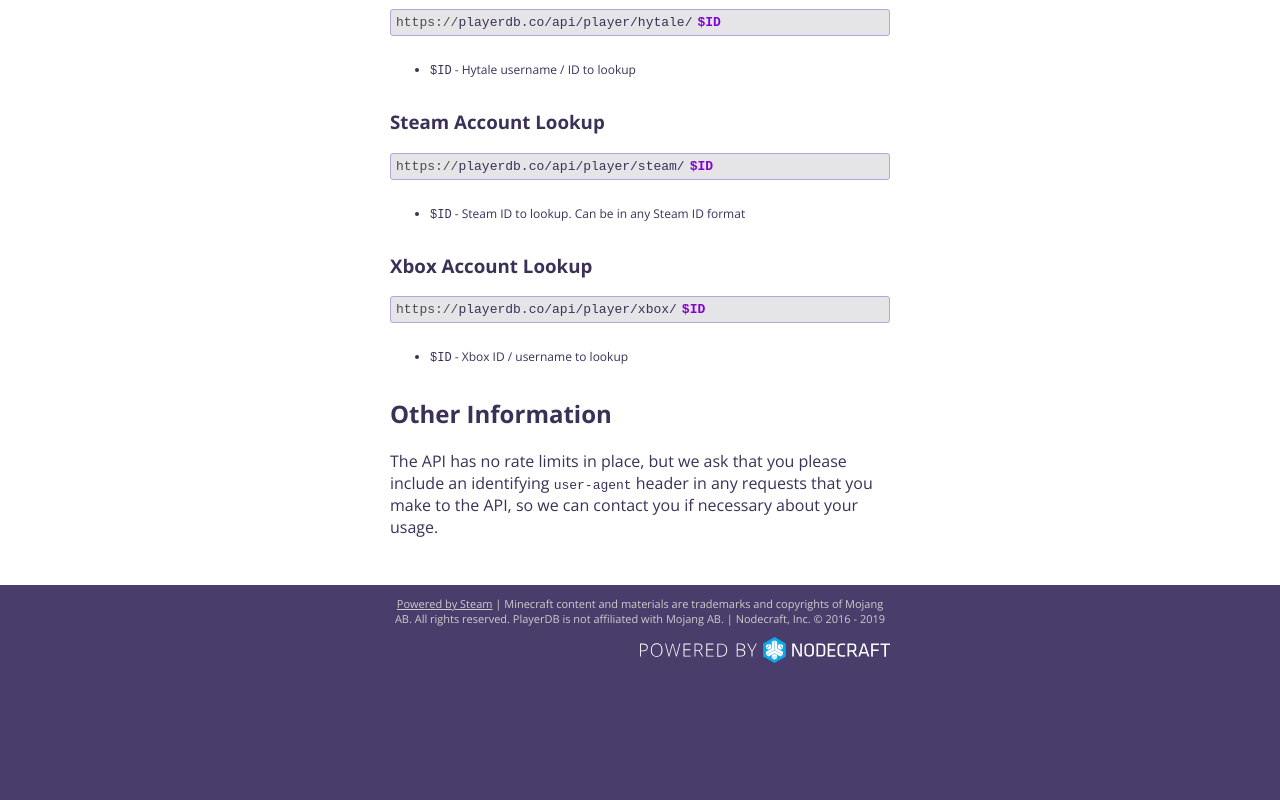
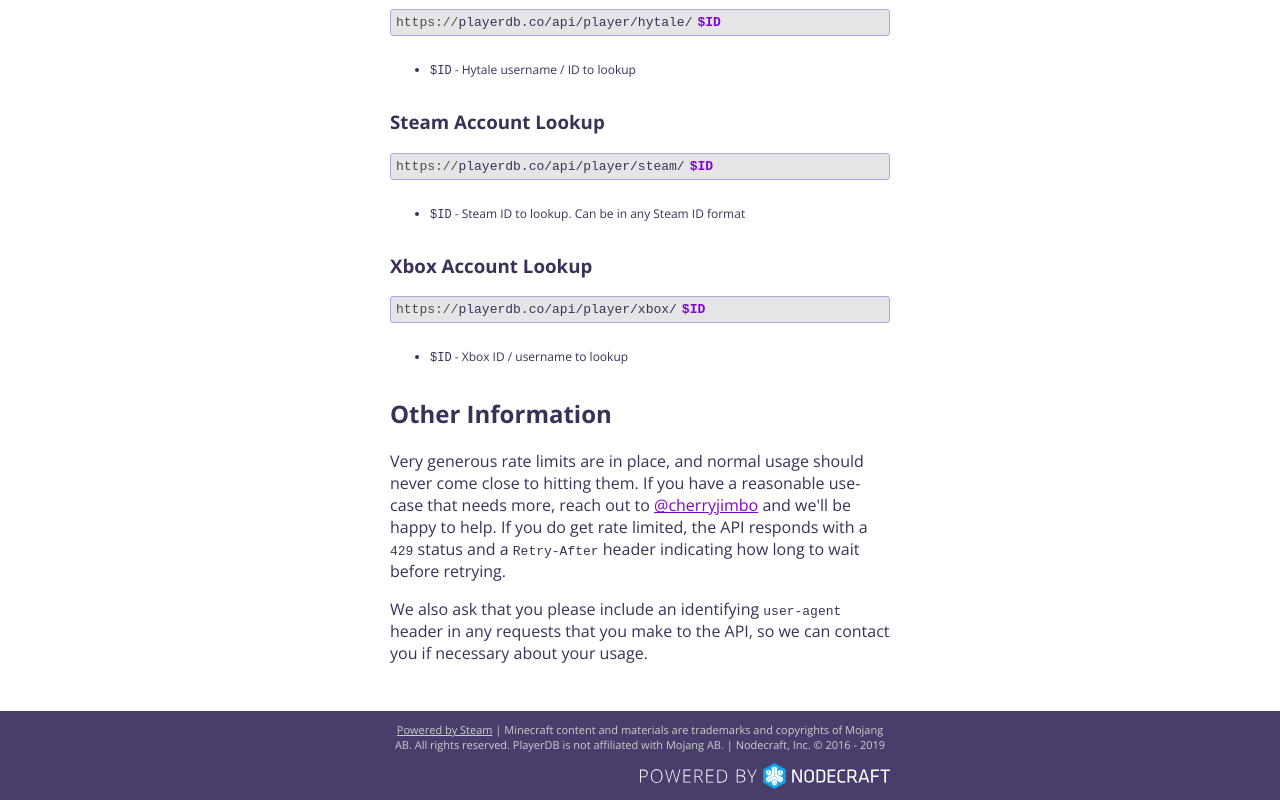
Before and after one commit to nodecraft/playerdb, a website: page public/index.html in a window 1280 px wide. Shown: the part 614-1414 px from the top of the page. Before the commit the page ends 1288 px from the top, so only its background shows below. Drawn offline with nearby package versions, Linux system fonts and the light colour scheme.

Commit message:
chore: add docs note about ratelimits

```diff
--- a/public/index.html
+++ b/public/index.html
@@ -39,6 +39,10 @@
 				margin: 0 auto 2em;
 				color: #3b3157;
 				text-align: left;
+			}
+
+			.wrap a {
+				color: #8004cf;
 			}
 
 			code.highlight {
@@ -102,6 +106,10 @@
 				}
 
 				code strong {
+					color: #e265f3;
+				}
+
+				.wrap a {
 					color: #e265f3;
 				}
 			}
@@ -193,10 +201,24 @@
 				</ul>
 				<h2>Other Information</h2>
 				<p>
-					The API has no rate limits in place, but we ask that you please
-					include an identifying <code>user-agent</code> header in any requests
-					that you make to the API, so we can contact you if necessary about
-					your usage.
+					Very generous rate limits are in place, and normal usage should
+					never come close to hitting them. If you have a reasonable use-case
+					that needs more, reach out to
+					<a
+						href="https://x.com/cherryjimbo"
+						target="_blank"
+						rel="noopener"
+						>@cherryjimbo</a
+					>
+					and we'll be happy to help. If you do get rate limited, the API
+					responds with a <code>429</code> status and a
+					<code>Retry-After</code> header indicating how long to wait before
+					retrying.
+				</p>
+				<p>
+					We also ask that you please include an identifying
+					<code>user-agent</code> header in any requests that you make to the
+					API, so we can contact you if necessary about your usage.
 				</p>
 			</div>
 		</main>
```
Also changed, not shown: README.md.
